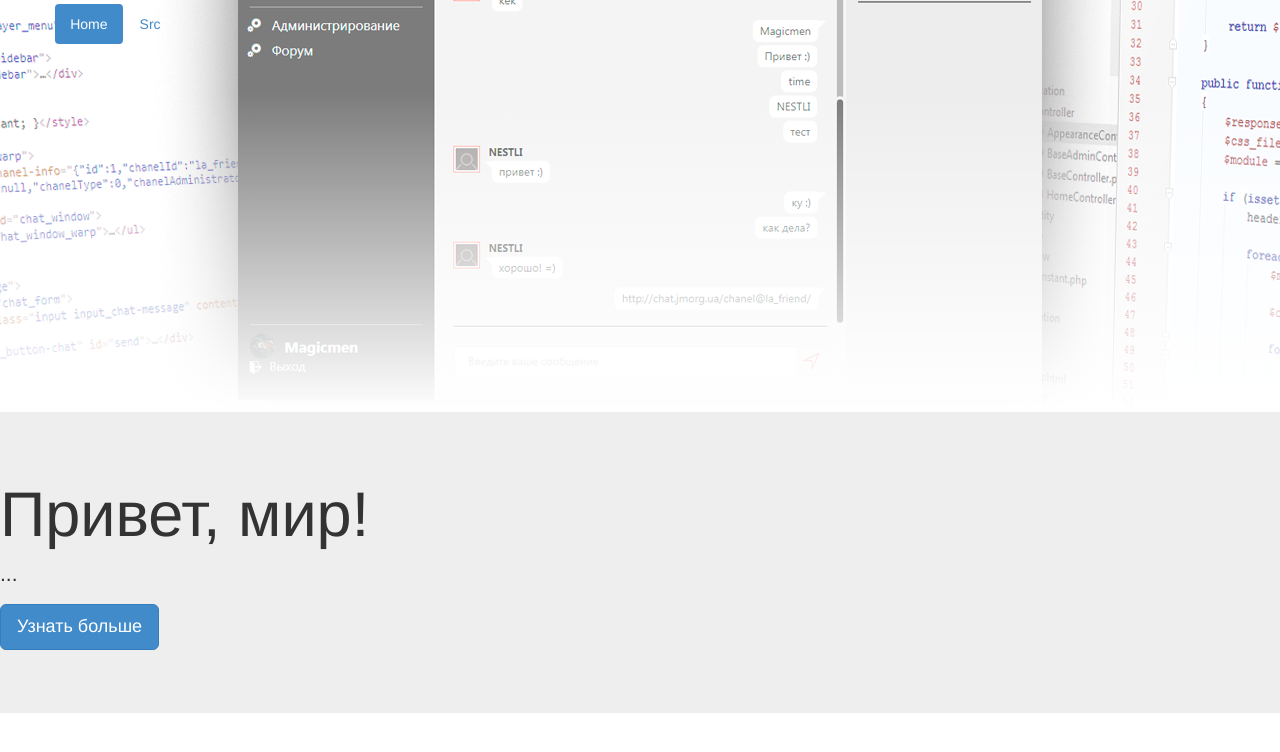
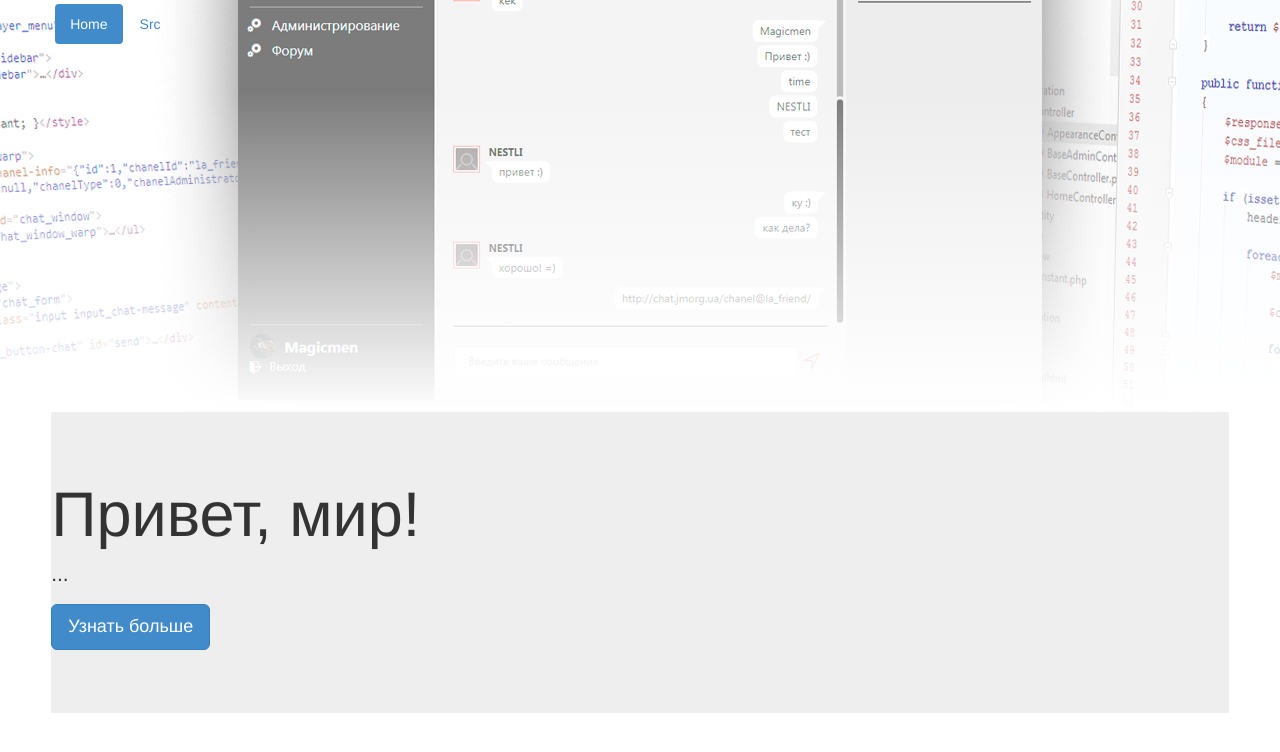
Before and after one commit to jm-organization/jm-organization.github.io, a Jekyll site: the page built from index.html, in a window 1280 px wide and 1400 px high, scrolled down 118 px. Shown: the top 752 px of the window. Built offline with Jekyll 4.4.1, drawn with Linux system fonts in a browser that asks for light colours.

Commit message:
backend::add jmbuttron

```diff
--- a/_includes/jm_header.html
+++ b/_includes/jm_header.html
@@ -1,15 +1,17 @@
 <div class="jm-layer" ></div>
 
-<div class="jumbotron">
-	<h1>Привет, мир!</h1>
-	<p>...</p>
-	<p><a class="btn btn-primary btn-lg" role="button">Узнать больше</a></p>
+<div class="page-width">
+	<div class="jumbotron">
+		<h1>Привет, мир!</h1>
+		<p>...</p>
+		<p><a class="btn btn-primary btn-lg" role="button">Узнать больше</a></p>
+	</div>
 </div>
+
+<div class="jm-layer2" ></div>
 
 <div class="navigation" id="navigation" >
 	<nav class="nav nav-pills page-width" >
 		{% include jm_navigation.html %}
 	</nav>
 </div>
-
-<div class="jm-layer2" ></div>
--- a/assets/css/main.css
+++ b/assets/css/main.css
@@ -15,11 +15,11 @@ section {
 
 /* Header */
 .jm-header {
+  position: relative;
   height: 530px;
   width: 100%;
   background: #9c9c9c url("https://jm-organization.github.io/assets/img/background-picture/header1.png") no-repeat center 0; }
   .jm-header .jm-layer {
-    position: relative;
     height: inherit;
     width: inherit;
     background: white;
--- a/assets/css/main.sass
+++ b/assets/css/main.sass
@@ -17,13 +17,13 @@ section
 
 /* Header */
 .jm-header
+  position: relative
   height: 530px
   width: 100%
   background:  $mediumDarkSupportColor  url("https://jm-organization.github.io/assets/img/background-picture/header1.png") no-repeat center 0
   //border-bottom: 2px solid #929292
 
   .jm-layer
-    position: relative
     height: inherit
     width: inherit
     background: $baseColor
```
